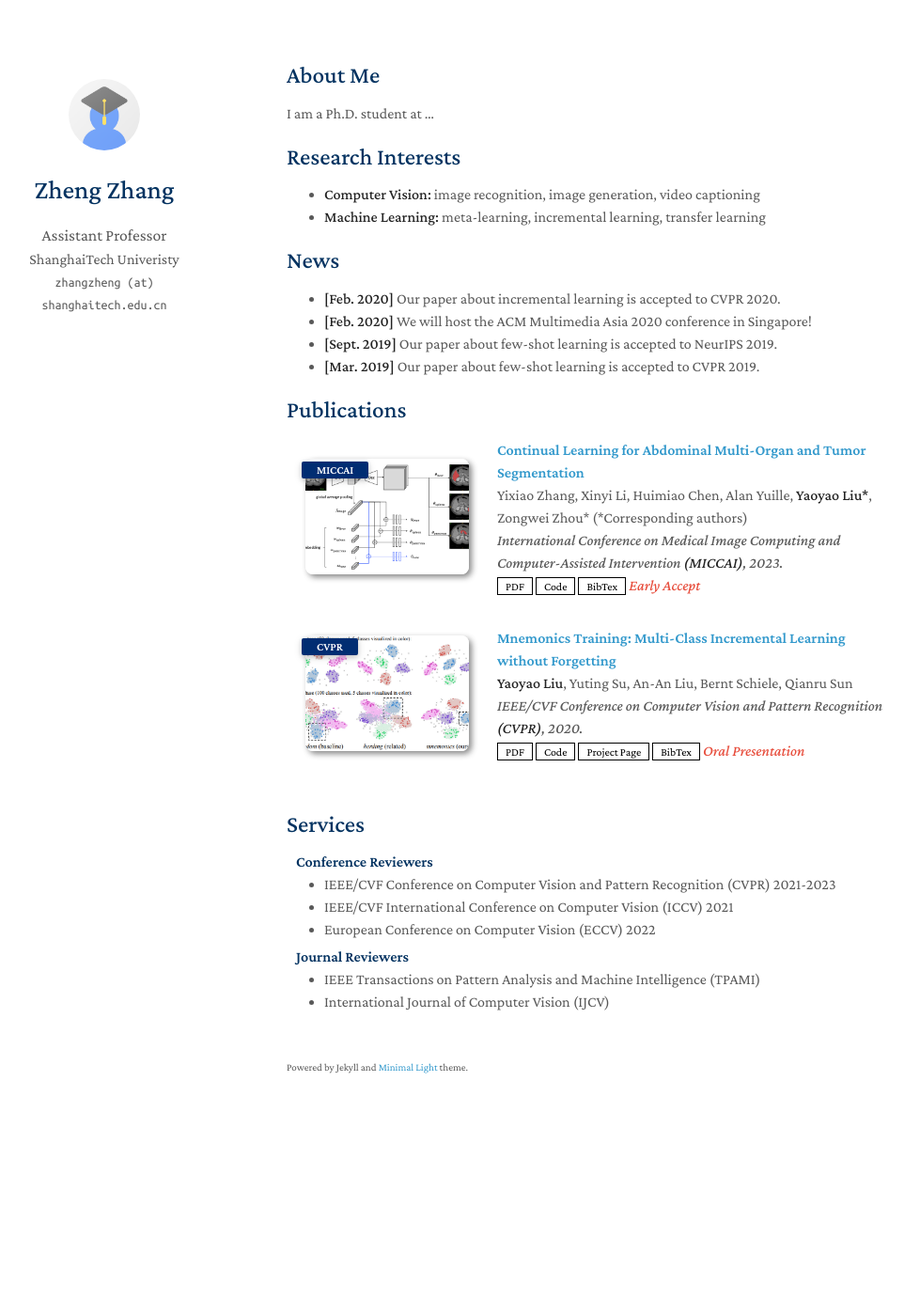
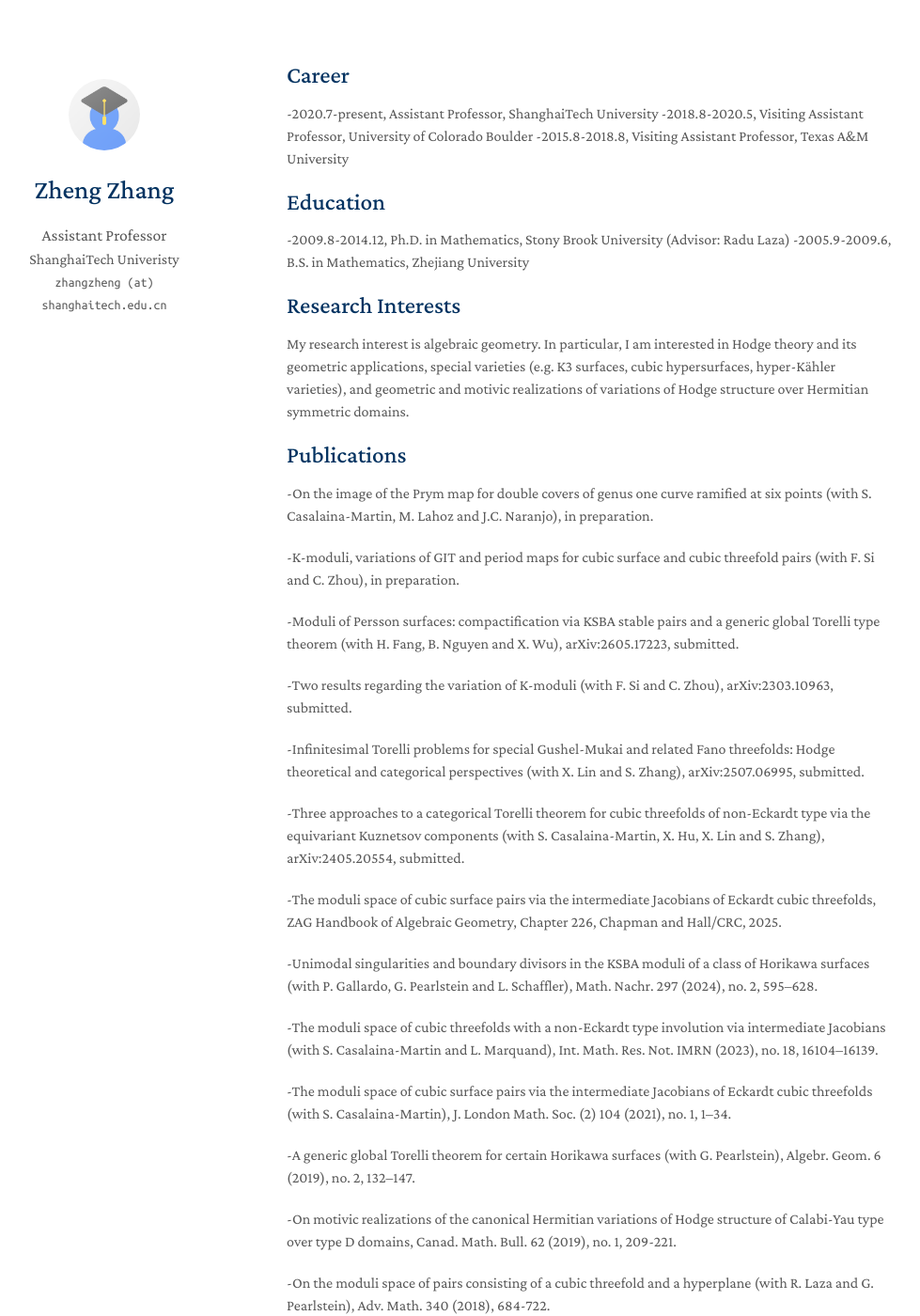
Before and after one commit to zzhang-math-ag/homepage, a Jekyll site: the page built from index.md, in a window 1280 px wide and 1400 px high. Shown: the whole window at 94% size, without its empty margins (165-1144 px from the left). Built offline with Jekyll 4.4.1, drawn with Linux system fonts in a browser that asks for light colours; a style sheet for code colours, icons or effects is not loaded; our own code applies the rules of GitHub Pages for plain Markdown files; some of the changed text lies outside the part shown.

Commit message:
Update index.md

```diff
--- a/index.md
+++ b/index.md
@@ -2,22 +2,64 @@
 layout: homepage
 ---
 
-## About Me
+## Career
 
-I am a Ph.D. student at ...
+-2020.7-present, Assistant Professor, ShanghaiTech University
+-2018.8-2020.5, Visiting Assistant Professor, University of Colorado Boulder
+-2015.8-2018.8, Visiting Assistant Professor, Texas A&M University
+
+## Education
+
+-2009.8-2014.12, Ph.D. in Mathematics, Stony Brook University (Advisor: Radu Laza)
+-2005.9-2009.6, B.S. in Mathematics, Zhejiang University
 
 ## Research Interests
 
-- **Computer Vision:** image recognition, image generation, video captioning
-- **Machine Learning:** meta-learning, incremental learning, transfer learning
+My research interest is algebraic geometry. In particular, I am interested in Hodge theory and its geometric applications, special varieties (e.g. K3 surfaces, cubic hypersurfaces, hyper-Kähler varieties), and geometric and motivic realizations of variations of Hodge structure over Hermitian symmetric domains.
 
-## News
+## Publications
 
-- **[Feb. 2020]** Our paper about incremental learning is accepted to CVPR 2020.
-- **[Feb. 2020]** We will host the ACM Multimedia Asia 2020 conference in Singapore!
-- **[Sept. 2019]** Our paper about few-shot learning is accepted to NeurIPS 2019.
-- **[Mar. 2019]** Our paper about few-shot learning is accepted to CVPR 2019.
+-On the image of the Prym map for double covers of genus one curve ramified at six points (with S. Casalaina-Martin, M. Lahoz and J.C. Naranjo), in preparation.
 
-{% include_relative _includes/publications.md %}
+-K-moduli, variations of GIT and period maps for cubic surface and cubic threefold pairs (with F. Si and C. Zhou), in preparation.
 
-{% include_relative _includes/services.md %}
+-Moduli of Persson surfaces: compactification via KSBA stable pairs and a generic global Torelli type theorem (with H. Fang, B. Nguyen and X. Wu), arXiv:2605.17223, submitted.
+
+-Two results regarding the variation of K-moduli (with F. Si and C. Zhou), arXiv:2303.10963, submitted.
+
+-Infinitesimal Torelli problems for special Gushel-Mukai and related Fano threefolds: Hodge theoretical and categorical perspectives (with X. Lin and S. Zhang), arXiv:2507.06995, submitted.
+
+-Three approaches to a categorical Torelli theorem for cubic threefolds of non-Eckardt type via the equivariant Kuznetsov components (with S. Casalaina-Martin, X. Hu, X. Lin and S. Zhang), arXiv:2405.20554, submitted.
+
+-The moduli space of cubic surface pairs via the intermediate Jacobians of Eckardt cubic threefolds, ZAG Handbook of Algebraic Geometry, Chapter 226, Chapman and Hall/CRC, 2025.
+
+-Unimodal singularities and boundary divisors in the KSBA moduli of a class of Horikawa surfaces (with P. Gallardo, G. Pearlstein and L. Schaffler), Math. Nachr. 297 (2024), no. 2, 595–628.
+
+-The moduli space of cubic threefolds with a non-Eckardt type involution via intermediate Jacobians (with S. Casalaina-Martin and L. Marquand), Int. Math. Res. Not. IMRN (2023), no. 18, 16104–16139.
+
+-The moduli space of cubic surface pairs via the intermediate Jacobians of Eckardt cubic threefolds (with S. Casalaina-Martin), J. London Math. Soc. (2) 104 (2021), no. 1, 1–34.
+
+-A generic global Torelli theorem for certain Horikawa surfaces (with G. Pearlstein), Algebr. Geom. 6 (2019), no. 2, 132–147.
+
+-On motivic realizations of the canonical Hermitian variations of Hodge structure of Calabi-Yau type over type D domains, Canad. Math. Bull. 62 (2019), no. 1, 209-221.
+
+-On the moduli space of pairs consisting of a cubic threefold and a hyperplane (with R. Laza and G. Pearlstein), Adv. Math. 340 (2018), 684-722.
+
+-Compactifications of the moduli space of plane quartics and two lines (with P. Gallardo and J. Martinez-Garcia), Eur. J. Math. 4 (2018), 1000-1034.
+
+-Classical period domains (with R. Laza), Recent advances in Hodge theory, 3-44, London Math. Soc. Lecture Note Ser., 427, Cambridge Univ. Press, Cambridge, 2016.
+
+-A realization for a Q-Hermitian variation of Hodge structure of Calabi-Yau type with real multiplication, Math. Res. Lett. 22 (2015), no. 3, 967-982.
+
+## Recent Teaching:
+
+-Summer 2026: GEMA1001 Higher Mathematics I, ShanghaiTech University.
+-Fall 2025: MATH 1123 Complex Analysis, ShanghaiTech University.
+-Spring 2025: MATH 1224 Abstract Algebra, ShanghaiTech University.
+-Fall 2024: MATH 2315 Introduction to Riemann Surfaces, , ShanghaiTech University.
+-Spring 2024: MATH 1224 Abstract Algebra, ShanghaiTech University.
+-Fall 2023: MATH 2101 Algebraic Topology, ShanghaiTech University.
+-Spring 2023: MATH 1224 Abstract Algebra, ShanghaiTech University.
+-Spring 2022: MATH 1324 Differential Topology, ShanghaiTech University.
+-Spring 2021: GEMA1010.01 Mathematical Analysis II, ShanghaiTech University.
+-Fall 2020: GEMA1009.01 Mathematical Analysis I, ShanghaiTech University.
```
